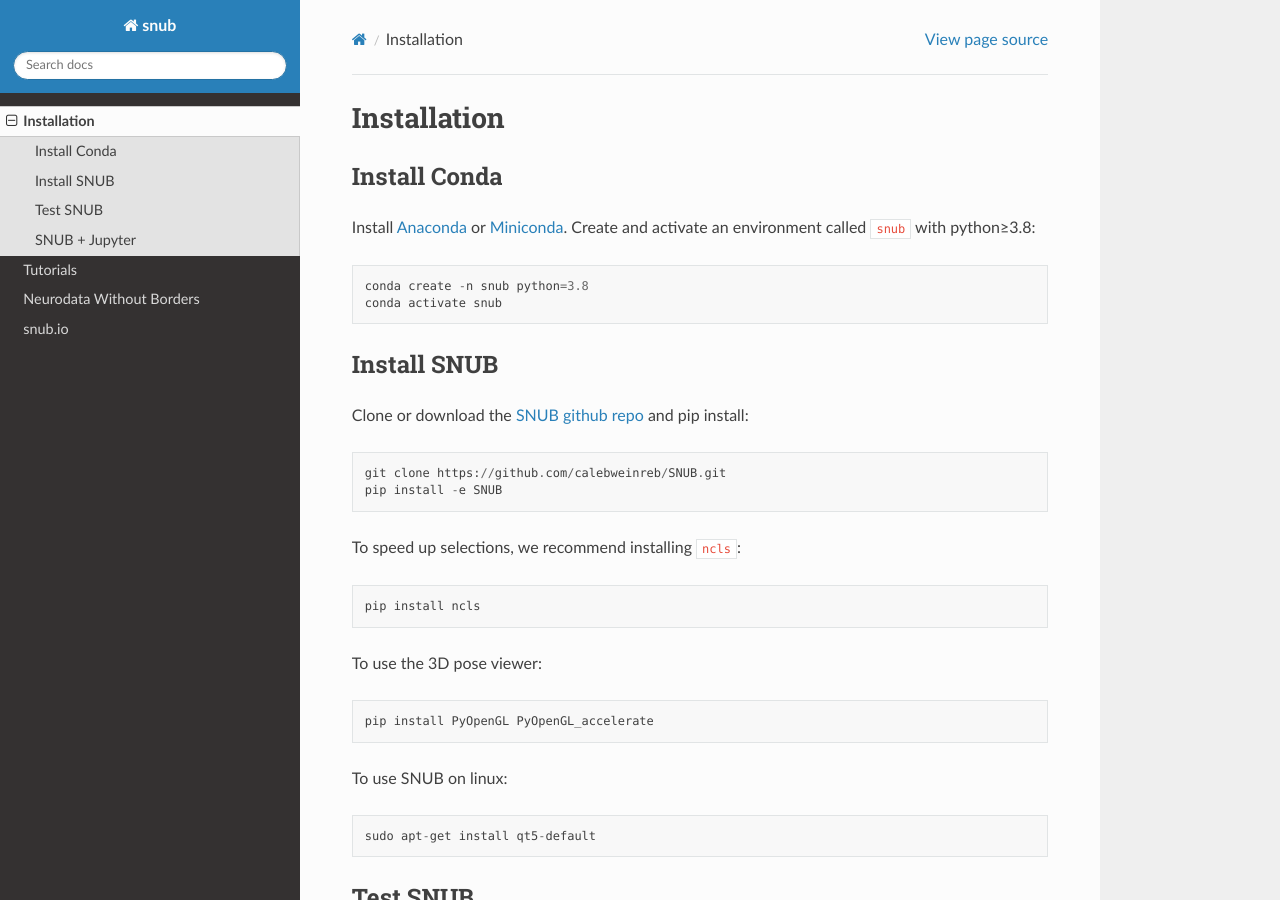
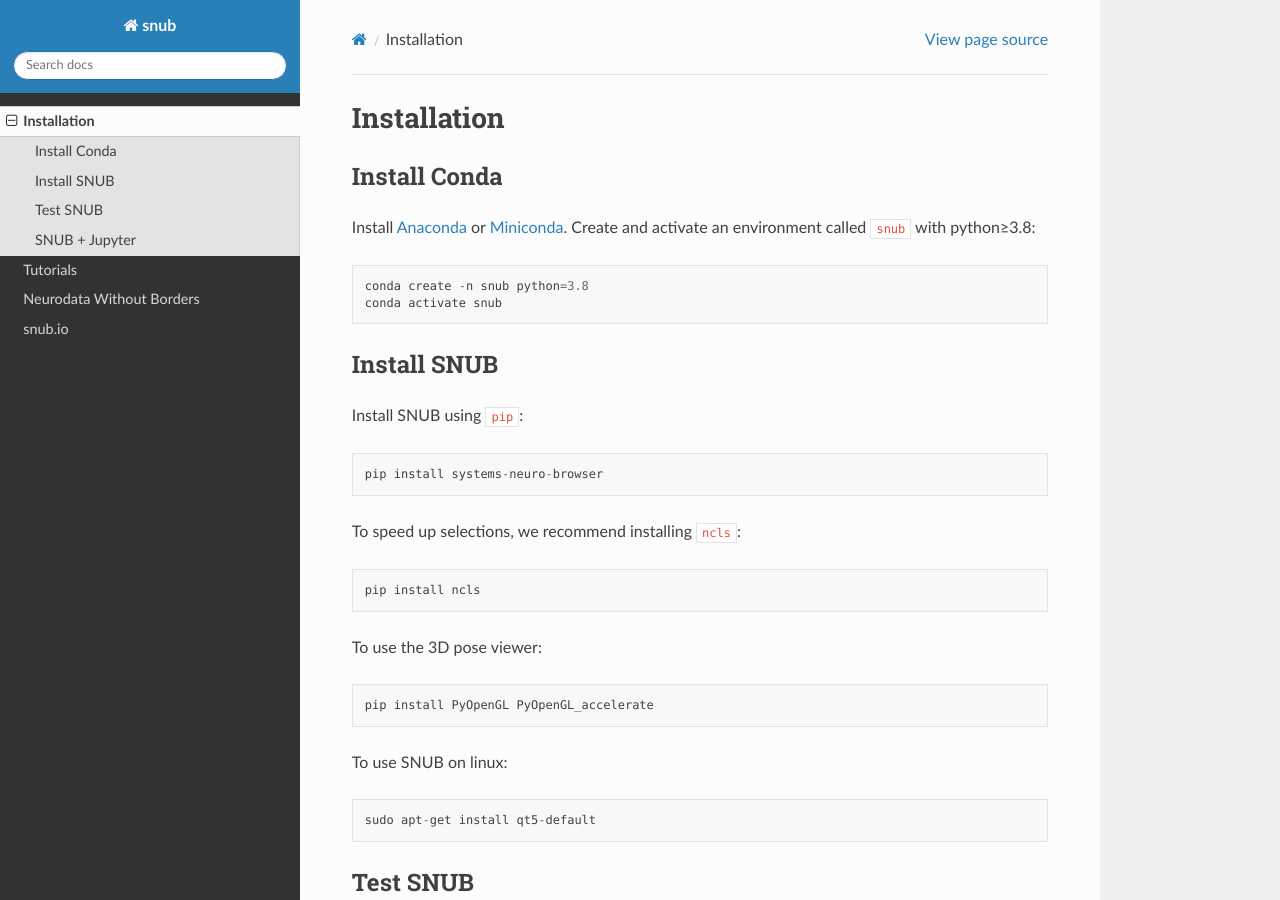
Before and after one commit to calebweinreb/SNUB, a Sphinx documentation site: the page built from docs/source/install.rst, in a window 1280 px wide and 900 px high. Built offline with Sphinx 7.4.7 and the Read the Docs theme 2.0.0, drawn with Linux system fonts in a browser that asks for light colours.

Commit message:
Updated install instructions to use PyPI

```diff
--- a/docs/source/install.rst
+++ b/docs/source/install.rst
@@ -13,10 +13,9 @@ Install `Anaconda <https://docs.anaconda.com/anaconda/install/index.html>`_ or `
 Install SNUB
 ------------
 
-Clone or download the `SNUB github repo <https://github.com/calebweinreb/SNUB>`_ and pip install::
+Install SNUB using ``pip``::
 
-   git clone https://github.com/calebweinreb/SNUB.git
-   pip install -e SNUB
+   pip install systems-neuro-browser
 
 To speed up selections, we recommend installing ``ncls``::
 
```
